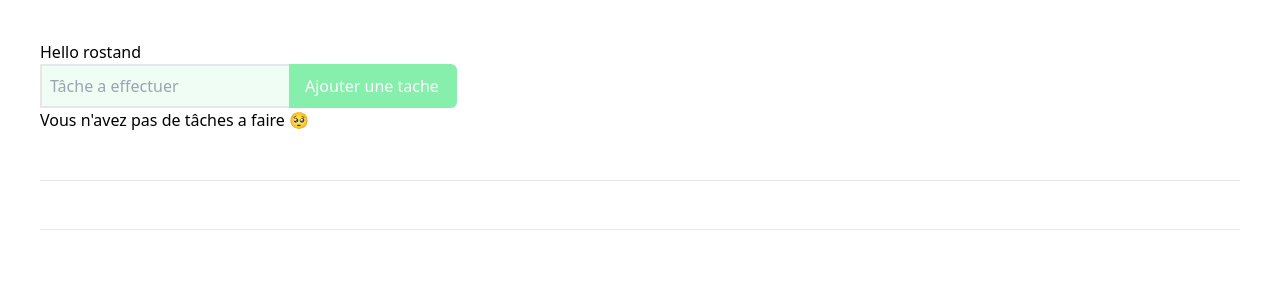
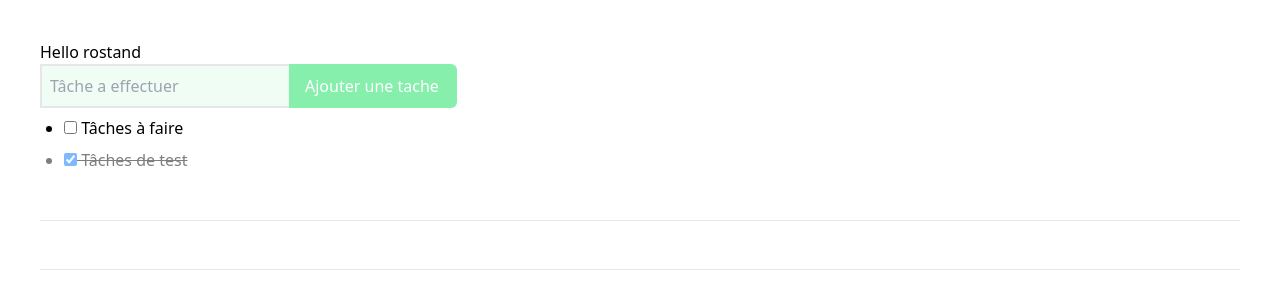
Before and after one commit to rosto-infinity/vuejs-cours03, a Vue app: page / in a window 1280 px wide. Shown: the top 300 px of the page. Built offline with nearby package versions, Linux system fonts and the light colour scheme.

Commit message:
Pour afficher les tâches à faire en premier, vous pouvez trier la liste des tâches (todos) avant de l'afficher.
Pour afficher les tâches à faire en premier, vous pouvez trier la liste des tâches (todos) avant de l'afficher.

```diff
--- a/src/TodoList.vue
+++ b/src/TodoList.vue
@@ -33,12 +33,16 @@
   <div v-else>
       <ul>
         <li class="list-disc ml-6 mt-2"
-          v-for="todo in todos"
+          v-for="todo in sortedTodos"
           :key="todo.date"
-          :class="{ 'line-through': todo.completed }"
+          :class="{ 'line-through': todo.completed,
+          'opacity-50': todo.completed,
+
+           }"
          >
            <input type="checkbox"
            v-model="todo.completed"
+
            > {{ todo.title }}
          </li>
       </ul>
@@ -47,11 +51,23 @@
 </template>
 
 <script setup>
-  import { ref } from 'vue';
+  import { ref , computed} from 'vue';
 
     const newTodo = ref('');
-    const todos = ref([]);
-
+    const todos = ref([{
+      title: 'Tâches de test',
+      completed: true,
+      date:1
+    },
+    {
+      title: 'Tâches  à faire',
+      completed: false,
+      date:2
+    }
+  ]);
+  const sortedTodos = computed(() => {
+   return todos.value.toSorted((a, b) => a.completed - b.completed);
+ });
     const addTodo = ()=>{
       todos.value.push({
         title: newTodo.value,
```
